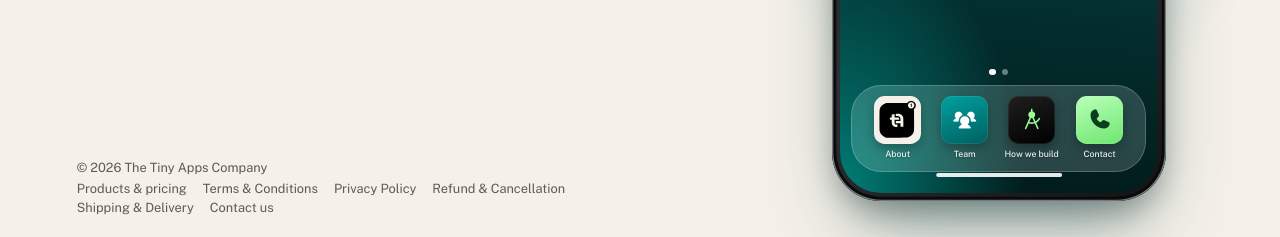
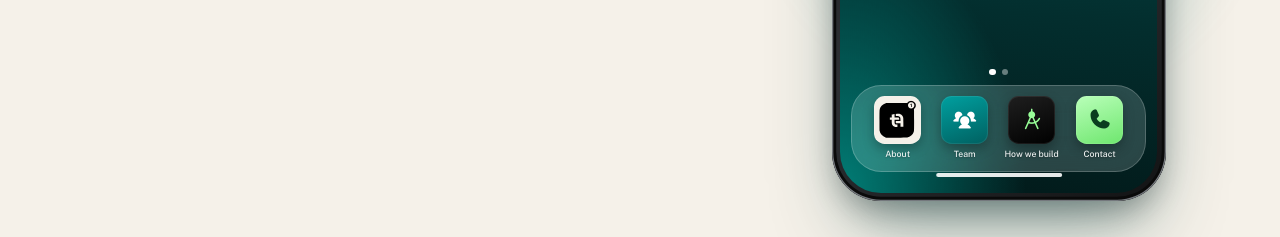
Before and after one commit to thetinyappscompany/ttac-website-v2, a website: page public/index.html in a window 1280 px wide. Shown: the part 563-800 px from the top of the page. Drawn offline with nearby package versions, Linux system fonts and the light colour scheme; no server answers.

Commit message:
Keep the policy pages but take their links off the home page
Co-Authored-By: Claude Opus 5.5 <noreply@anthropic.com>

```diff
--- a/public/index.html
+++ b/public/index.html
@@ -114,18 +114,6 @@
     </div>
   </section>
 
-  <footer class="site-foot">
-    <span>© 2026 The Tiny Apps Company</span>
-    <nav aria-label="Company">
-      <a href="/pricing">Products &amp; pricing</a>
-      <a href="/terms">Terms &amp; Conditions</a>
-      <a href="/privacy">Privacy Policy</a>
-      <a href="/refund-policy">Refund &amp; Cancellation</a>
-      <a href="/shipping-policy">Shipping &amp; Delivery</a>
-      <a href="/contact-us">Contact us</a>
-    </nav>
-  </footer>
-
   <div class="video-scrim" id="videoScrim" aria-hidden="true"></div>
   <button class="video-close" id="videoClose" aria-label="Close video"><i class="ph-bold ph-x"></i></button>
 </main>
--- a/public/pages.css
+++ b/public/pages.css
@@ -117,7 +117,7 @@ td.amt{white-space:nowrap;font-weight:700}
 .card p + p{margin-top:.3rem}
 .card .sub{font-weight:400;font-size:.88rem;color:var(--muted)}
 
-/* Footer, shared with the home page (styles.css has the home copy) */
+/* Footer: links between these pages */
 .site-foot{
   border-top:1px solid var(--hair); padding:20px clamp(16px,3.2vw,48px) 28px;
   display:flex; flex-wrap:wrap; gap:10px 24px; align-items:center; justify-content:space-between;
--- a/public/styles.css
+++ b/public/styles.css
@@ -44,7 +44,7 @@ img{display:block;max-width:100%}
 .stage{
   position:relative; height:100dvh; min-height:600px;
   display:grid; grid-template-columns:minmax(0,1.12fr) minmax(0,.88fr);
-  grid-template-rows:64px 1fr auto; overflow:clip;
+  grid-template-rows:64px 1fr; overflow:clip;
   isolation:isolate;
 }
 .glow{
@@ -107,16 +107,6 @@ h1 .line{display:block}
 .hint i{font-size:18px;color:var(--accent-ink)}
 .hint .arr{transition:transform .3s var(--ease-out)}
 .hint b{font-weight:500;color:var(--accent-ink)}
-
-/* Footer: company and policy pages (pages.css styles the same footer on those pages) */
-.site-foot{
-  grid-column:1; grid-row:3; z-index:3; display:flex; flex-direction:column; gap:6px;
-  padding:0 clamp(16px,3.2vw,48px) 22px clamp(16px,6vw,104px);
-  font-size:.8rem; color:var(--muted);
-}
-.site-foot nav{display:flex;flex-wrap:wrap;gap:4px 16px}
-.site-foot a{text-decoration:none}
-.site-foot a:hover{color:var(--ink);text-decoration:underline}
 
 /* ---------- Phone ---------- */
 .phone-col{
@@ -438,7 +428,6 @@ body.video-on .home-bar{display:none}
   .glow{top:auto;bottom:0;right:-20vw;width:120vw;height:70vh}
   :root{--ph:min(86dvh, 820px, calc((100vw - 44px) / .485))}
   .hint .arr{transform:rotate(90deg)}
-  .site-foot{padding:40px 16px 0}
 }
 
 /* frosted status bar once an app screen scrolls past its coloured header */
@@ -454,6 +443,6 @@ body.video-on .screen.scrolled .status{background:none;box-shadow:none}
 /* ---------- Phone only (/?phone=1): the admin panel's preview ---------- */
 :root.phone-only{--ph:min(calc(100dvh - 56px), calc((100vw - 76px) / .485), 860px)}
 .phone-only body{overflow:hidden;background:transparent}
-.phone-only .top,.phone-only .hero,.phone-only .glow,.phone-only .site-foot{display:none}
+.phone-only .top,.phone-only .hero,.phone-only .glow{display:none}
 .phone-only .stage{display:grid;grid-template-columns:1fr;grid-template-rows:1fr;height:100dvh;min-height:0;padding:0}
 .phone-only .phone-col{grid-column:1;grid-row:1;padding:28px 34px 28px 30px;perspective:none}
```
Also changed, not shown: README.md.
